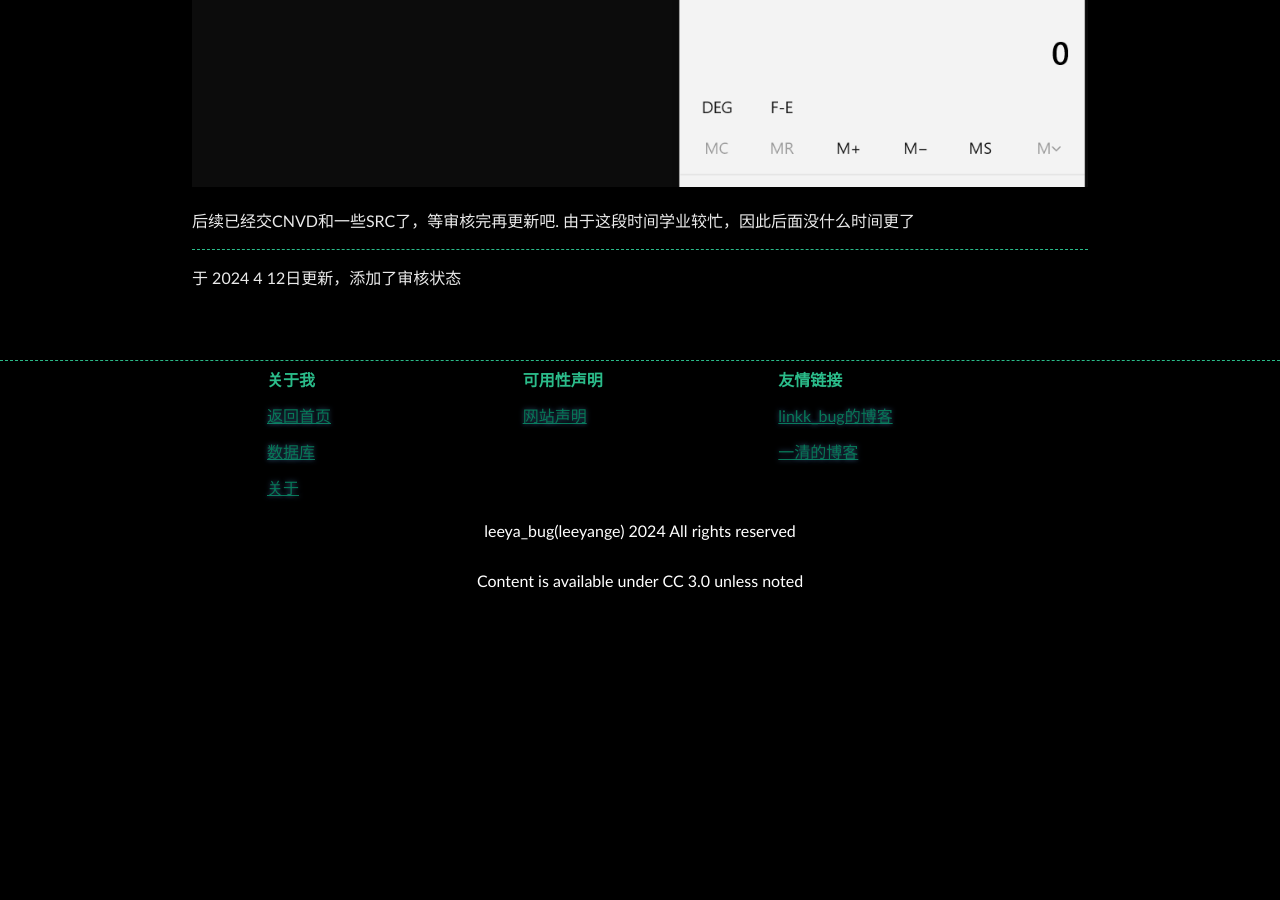
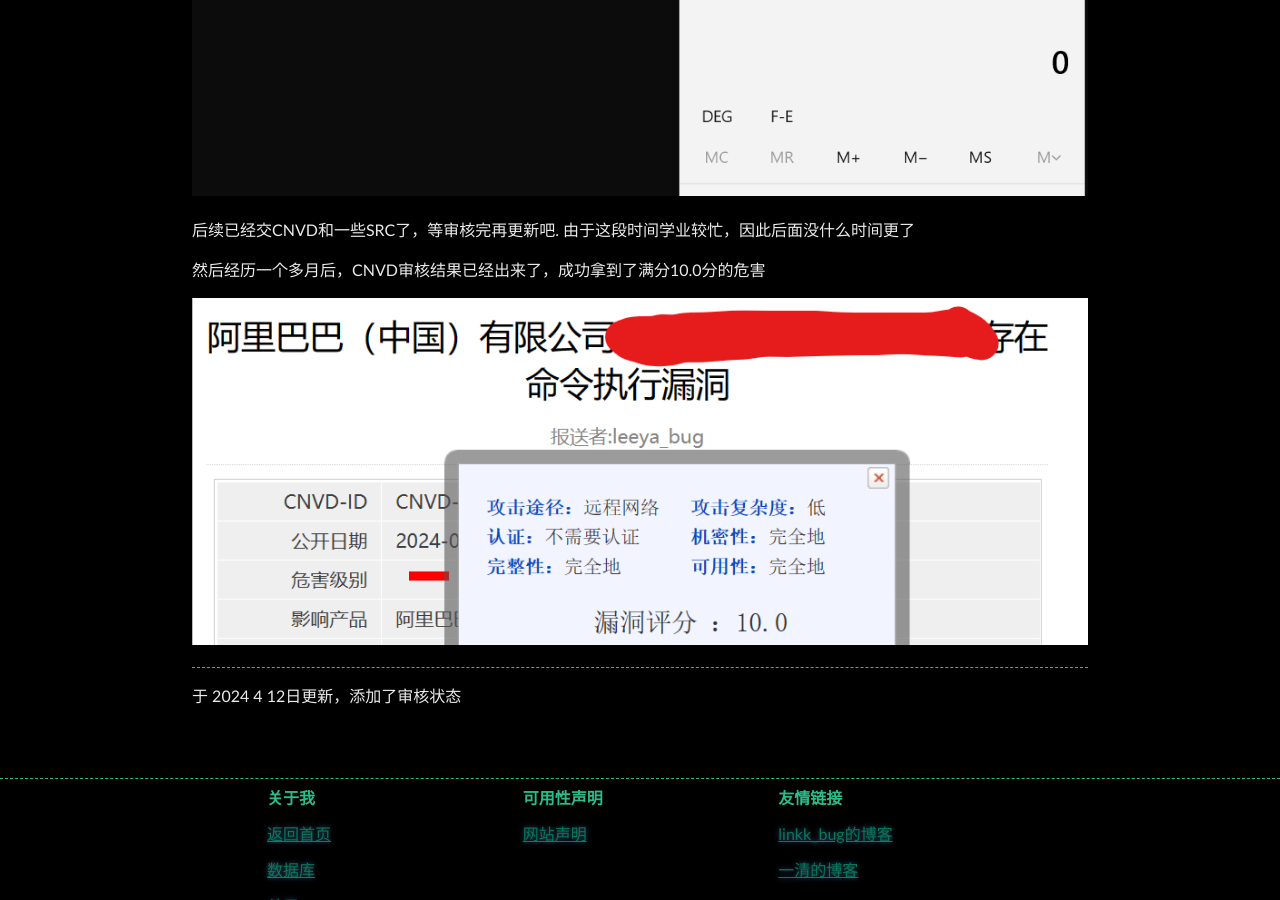
Before and after one commit to Leeyangee/leeyangee.github.io, a Jekyll site: the page built from _posts/2024-04-11-阿里Web审计实战.md, in a window 1280 px wide and 900 px high, scrolled down 5778 px. Built offline with Jekyll 4.4.1, drawn with Linux system fonts in a browser that asks for light colours; before the commit the page ends 6384 px from its top, so only the background shows below that.

Commit message:
4/19
4/19

```diff
--- a/_config.yml
+++ b/_config.yml
@@ -1,4 +1,4 @@
-title: leeya_bug渗透测试记录 - 赛博保安
+title: leeya_bug渗透测试记录 - 赛博安全研究
 description: "记录"
 author:
   name: "leeya_bug"
--- a/_includes/header.html
+++ b/_includes/header.html
@@ -46,10 +46,10 @@
 
             check()
     </script>
-    <a style="text-decoration: none;" href="{{ "/" | prepend: site.baseurl | replace: '//', '/' }}">
+    <a style="text-decoration: none;font-size: 28px;" href="{{ "/" | prepend: site.baseurl | replace: '//', '/' }}">
     {% assign owner_first_name = site.owner | split: " " %}
-    <h1>{{ owner_first_name[0] | downcase }}@home:~$</h1>
-    <h1 style="font-size: 18px; color: #2bbc8a; font-weight: 300;text-shadow: 0 0 6px #000, 0 0 6px #000, 0 0 6px #000, 0 0 6px #000, 0 0 6px #000, 0 0 6px #000, 0 0 6px #000, 0 0 6px #000;">一个Coder, Attacker, Creator和学生</h1>
+    <h1 style="font-size: 22px;">{{ owner_first_name[0] | downcase }}@home:~$</h1>
+    <h1 style="font-size: 22px; color: #2bbc8a; font-weight: 300;text-shadow: 0 0 6px #000, 0 0 6px #000, 0 0 6px #000, 0 0 6px #000, 0 0 6px #000, 0 0 6px #000, 0 0 6px #000, 0 0 6px #000;">一个Coder, Attacker, Creator和学生</h1>
     </a>
     <div class="header-links">
       {% include links.html %}
--- a/_includes/links.html
+++ b/_includes/links.html
@@ -1,3 +1,3 @@
-<a style="text-decoration: underline;color: #2bbc8a;" href="/archive"><h2 class="header-link">目录栏</h2></a>
-<a style="text-decoration: underline;color: #2bbc8a;" href="{{ "/about" | prepend: site.baseurl | replace: '//', '/' }}"><h2 class="header-link">关于</h2></a>
-<a style="text-decoration: underline;color: #2bbc8a;" href="{{ "/opensource" | prepend: site.baseurl | replace: '//', '/' }}"><h2 class="header-link">开源</h2></a>
+<a style="text-decoration: underline;color: #2bbc8a;font-size: 22px;" href="/archive"><h2 class="header-link">目录栏</h2></a>
+<a style="text-decoration: underline;color: #2bbc8a;font-size: 22px;" href="{{ "/about" | prepend: site.baseurl | replace: '//', '/' }}"><h2 class="header-link">关于</h2></a>
+<a style="text-decoration: underline;color: #2bbc8a;font-size: 22px;" href="{{ "/opensource" | prepend: site.baseurl | replace: '//', '/' }}"><h2 class="header-link">开源</h2></a>
--- a/_posts/2024-04-11-阿里Web审计实战.md
+++ b/_posts/2024-04-11-阿里Web审计实战.md
@@ -187,6 +187,11 @@
 
 后续已经交CNVD和一些SRC了，等审核完再更新吧. 由于这段时间学业较忙，因此后面没什么时间更了
 
+然后经历一个多月后，CNVD审核结果已经出来了，成功拿到了满分10.0分的危害
+
+![avatar](/image/2024-03-23-10.png)
+
+
 -----
 
 于 2024 4 12日更新，添加了审核状态
```
Also changed, not shown: 404.md (+1 -1 lines), about.md (+1 -1 lines), image/2024-03-23-10.png (added).
